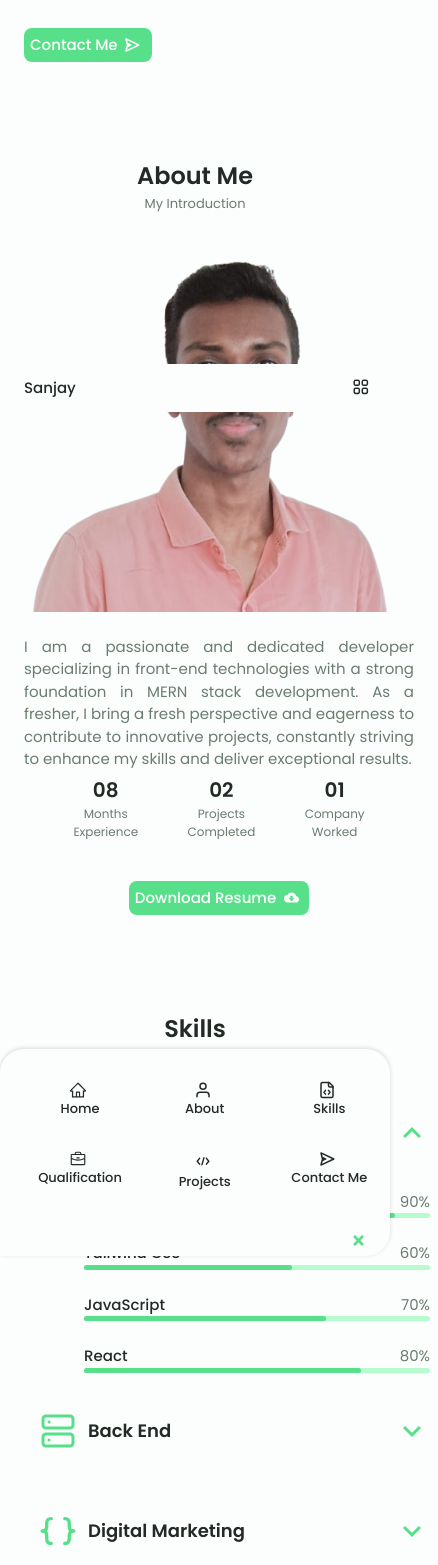
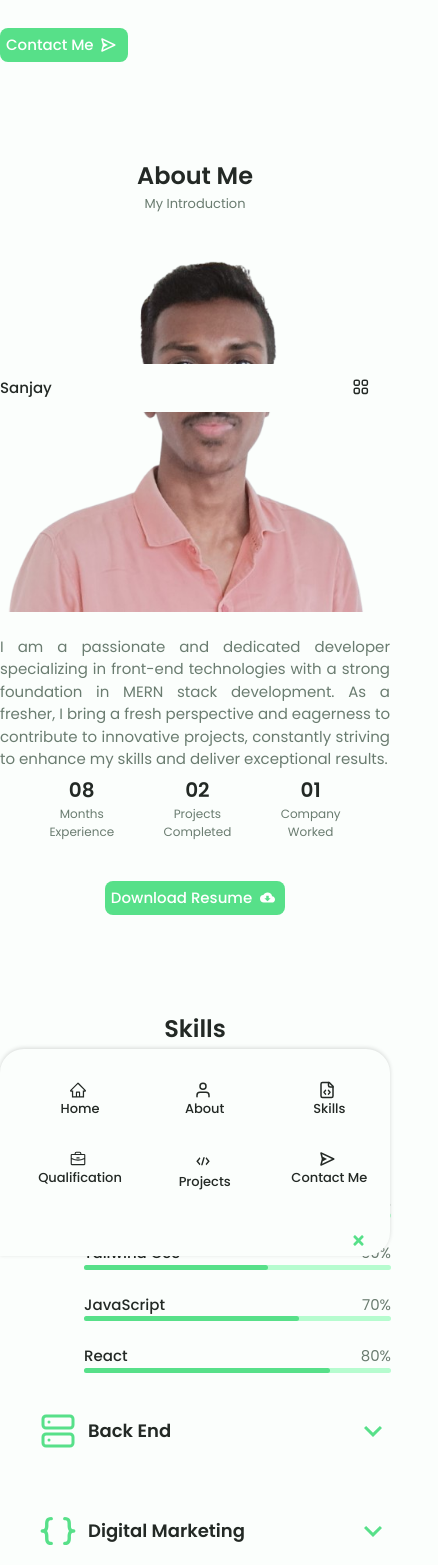
Before and after one commit to sanjay-prasath16/Portfolio, a React (Vite) app: page / in a window 390 px wide. Shown: the part 432-1997 px from the top of the page, 438 px wide, since content can reach past the window. Built offline with nearby package versions, Linux system fonts and the light colour scheme.

Commit message:
changed the navbar and horizontal scroll for mobile devices fix

```diff
--- a/src/components/Navbar.jsx
+++ b/src/components/Navbar.jsx
@@ -61,7 +61,6 @@ const Navbar = () => {
                     <FaTimes className='navClose' id='nav-close' onClick={closeNavMenu} />
                 </div>
                 <div className='navBtns'>
-
                     <div className={`navToggle ${isOpen ? 'hidden' : 'block'}`} id='navToggle' onClick={toggleNavMenu}>
                         <GrAppsRounded />
                     </div>
@@ -71,4 +70,4 @@ const Navbar = () => {
     )
 }
 
-export default Navbar
+export default Navbar;
--- a/src/pages/Skills.jsx
+++ b/src/pages/Skills.jsx
@@ -15,7 +15,7 @@ const Skills = () => {
         <section className="skills section" id="skills">
             <h2 className="sectionTitle">Skills</h2>
             <section className="sectionSubtitle">My Tech Stack</section>
-            <div className="skillsContainer container ulGrid">
+            <div className="skillsContainer container w-[90%] ulGrid">
                 <div>
                     <div className={`skillsContent ${activeSkills === 'frontEnd' ? 'skillsOpen' : 'skillsClose'}`}>
                         <div className="skillsHeader" onClick={() => toggleSkill('frontEnd')}>
--- a/src/styles/App.css
+++ b/src/styles/App.css
@@ -46,15 +46,11 @@
     }
 
     .sectionSubtitle {
-        @apply block text-smallFontSize mb-mb3
+        @apply block text-smallFontSize mb-mb3;
     }
 
     .sectionTitle,.sectionSubtitle {
         @apply text-center;
-    }
-
-    .container {
-        @apply max-w-3xl ml-mb105 mr-mb105;
     }
 
     .ulGrid {
@@ -74,7 +70,6 @@
     }
 
     .nav {
-        max-width: 968px;
         @apply h-headerHeight flex sm:justify-between items-center;
     }
 
@@ -649,6 +644,7 @@
         .container.contactContainer {
             grid-template-columns: 1fr;
             gap: 2rem;
+            margin: 0 auto;
         }
     }
 
```
